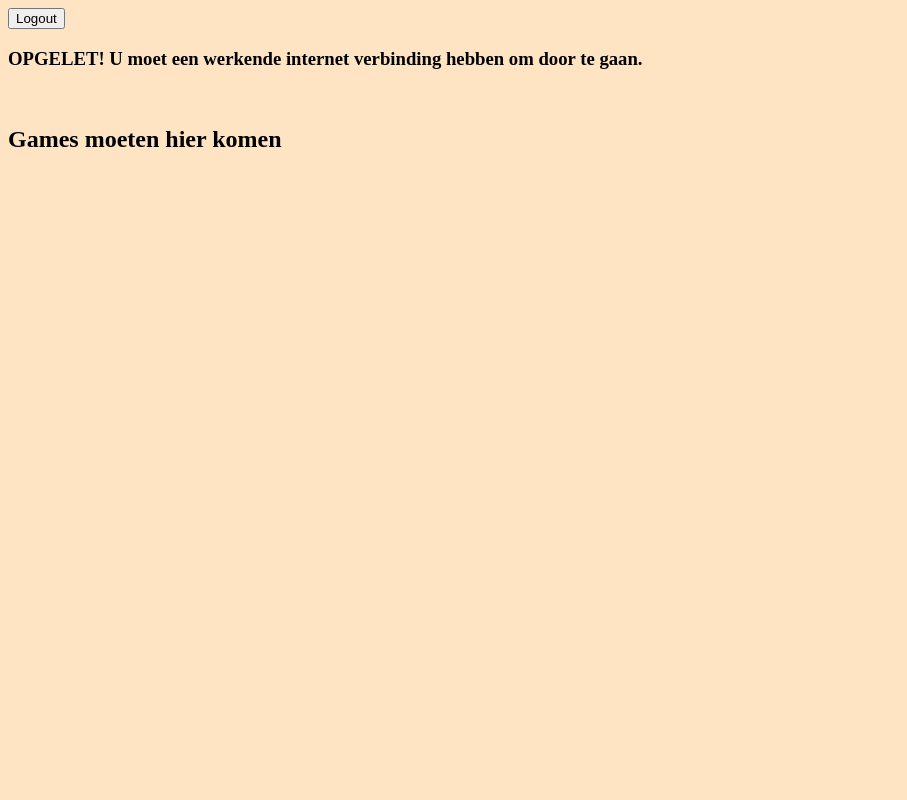
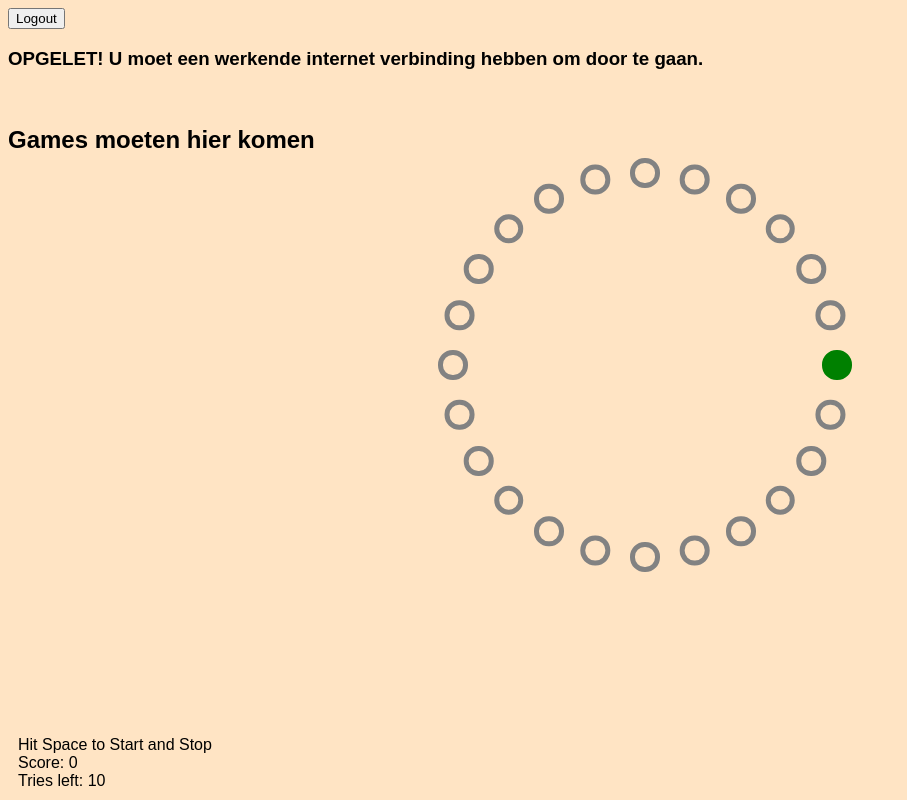
Before and after one commit to eSaniello/ThinkTank, a PHP site: page /front-end/game.php in a window 1280 px wide. Shown: the whole page, without its empty margins (0-907 px from the left). Run offline with PHP 8.4, Linux system fonts and the light colour scheme; some libraries are stand-ins or nearby versions.

Commit message:
implemented the rexlex game with a working scoring system

```diff
--- a/dbh.php
+++ b/database/dbh.php
@@ -9,8 +9,8 @@ $dbName = "thinktank";
 $connection = new mysqli($serverName, $username, $password, $dbName);
 
 // Check connection
-if ($conn->connect_error) {
-    die("Connection failed: " . $conn->connect_error);
+if ($connection->connect_error) {
+    die("Connection failed: " . $connection->connect_error);
 }
 
 echo "Connected successfully";
--- /dev/null
+++ b/front-end/game.php
@@ -0,0 +1,70 @@
+<?php
+session_start();
+?>
+
+<!DOCTYPE html>
+<html lang="en" >
+
+<head>
+  <meta charset="UTF-8">
+  <title>ThinkTank</title>
+
+
+
+      <link rel="stylesheet" href="reflex-style.css">
+      <link rel="stylesheet" href="../css/main.css">
+
+
+      <script
+        src="https://code.jquery.com/jquery-3.3.1.min.js"
+        integrity="sha256-FgpCb/KJQlLNfOu91ta32o/NMZxltwRo8QtmkMRdAu8="
+        crossorigin="anonymous">
+      </script>
+
+
+</head>
+
+<body>
+
+    <form method="post" action="game.php">
+    <button type="submit" name="logout">Logout</button>
+    </form>
+
+    <?php
+        if(isset($_SESSION["user_name"]))
+            echo "<h1>Welcome to ThinkTank ". ucfirst($_SESSION['firstname']) ." ". ucfirst($_SESSION['lastname']) . " a.k.a " . ucfirst($_SESSION['user_name']) . "</h1>";
+
+        //logout
+        if(isset($_POST["logout"])){
+            session_abort();
+            header("Location: ../index.php?logout");
+        }
+    ?>
+
+    <h3>OPGELET! U moet een werkende internet verbinding hebben om door te gaan.</h3>
+
+    <br>
+    <h2>Games moeten hier komen</h2>
+
+
+  <div id="game">
+  <div class="circle-container">
+  <div v-for="light in lights" :key="light.key" class="light" :class="{lit: light.key == lit, target: light.key == 0}"></div>
+  </div>
+  <div class="messages">
+    <div>{{messages.endGame}}</div>
+    <div>{{messages.controls}}</div>
+    <div id="score">Score: {{messages.scoreText}}</div>
+    <div>Tries left: {{messages.triesLeft}}</div>
+  </div>
+</div>
+  <script src='https://cdnjs.cloudflare.com/ajax/libs/vue/2.5.3/vue.min.js'></script>
+
+
+
+    <script  src="light-reflex-game.js"></script>
+
+
+</body>
+
+</html>
--- /dev/null
+++ b/front-end/light-reflex-game.js
@@ -0,0 +1,106 @@
+const keyCodes = {
+  SPACE: 32
+}
+
+new Vue({
+  el: "#game",
+  data: {
+    lightCount: 24,
+    intervalLength: 45, //ms
+    playing: false,
+    lights: [],
+    lit: 0,
+    interval: null,
+    score: 0,
+    tries: 10,
+    messages: {
+      controls: 'Hit Space to Start and Stop',
+      endGame: '',
+      scoreText: "0",
+      triesLeft: 10
+    }
+  },
+
+  methods: {
+    setBroadcasters () {
+      let vm = this
+      // add global keydown event listener
+      window.addEventListener('keydown', function(event) {
+        vm.$emit('keydown', event.keyCode)
+      })
+    },
+    setListeners () {
+      let vm = this
+
+      // listen to keydown events
+      vm.$on('keydown', (keyCode) => {
+         if (keyCode === keyCodes.SPACE) {
+           vm.handleKeySpace()
+         }
+      })
+    },
+    incrementLit() {
+      // cyclically increment through lights, modulo wraps to 0
+      this.lit = (this.lit + 1) % this.lights.length
+    },
+
+    handleKeySpace() {
+      if (!this.interval) {
+        // reset the lit light to the start
+        this.lit = 0
+        // set interval to light next light
+        this.interval = setInterval(this.incrementLit, this.intervalLength)
+        // clear the end game message
+        this.messages.endGame = ''
+      } else {
+        // stop and clear the interval
+        clearInterval(this.interval)
+        this.interval = null
+        //score
+        if(this.lit === 0)
+          this.score++;
+        this.messages.scoreText = this.score.toString();
+
+        this.tries--;
+        this.messages.triesLeft = this.tries;
+
+        // set the end game message
+        if(this.tries === 0){
+          this.messages.endGame = "End of game. " + "Your score is: " + this.messages.scoreText;
+          confirmBox = confirm("Game ended");
+          if(confirmBox == true){
+            console.log("Okay clicked");
+
+            //using ajax to save score in database
+              $.ajax({
+                url: "save-reflex-score.php",
+                type: "post",
+                data: { data: this.score },
+                success: function (data) {
+                  console.log(data);
+                }
+              });
+
+            this.tries = 10;
+            this.score = 0;
+          }
+          else
+            console.log("Cancel clicked");
+        }
+      }
+    }
+  },
+
+  mounted () {
+    let vm = this
+    vm.setBroadcasters()
+    vm.setListeners()
+
+    // Create an array of light objects for use with v-for
+    for (let i = 0; i < this.lightCount; i++) {
+      this.lights.push({
+        key: i,
+      })
+    }
+  }
+})
--- /dev/null
+++ b/front-end/reflex-style.css
@@ -0,0 +1,148 @@
+body {
+  font-family: sans-serif;
+}
+
+.circle-container {
+  position: relative;
+  width: 24em;
+  height: 24em;
+  padding: 0;
+  border-radius: 50%;
+  list-style: none;
+  position: absolute;
+  top: 45%;
+  left: 50%;
+  -webkit-transform: translate(-50%, -50%);
+          transform: translate(-50%, -50%);
+}
+.circle-container > * {
+  display: block;
+  position: absolute;
+  top: 50%;
+  left: 50%;
+  width: 1.2em;
+  height: 1.2em;
+  margin: -0.6em;
+}
+.circle-container > *:nth-of-type(1) {
+  -webkit-transform: rotate(0deg) translate(12em) rotate(0deg);
+          transform: rotate(0deg) translate(12em) rotate(0deg);
+}
+.circle-container > *:nth-of-type(2) {
+  -webkit-transform: rotate(15deg) translate(12em) rotate(-15deg);
+          transform: rotate(15deg) translate(12em) rotate(-15deg);
+}
+.circle-container > *:nth-of-type(3) {
+  -webkit-transform: rotate(30deg) translate(12em) rotate(-30deg);
+          transform: rotate(30deg) translate(12em) rotate(-30deg);
+}
+.circle-container > *:nth-of-type(4) {
+  -webkit-transform: rotate(45deg) translate(12em) rotate(-45deg);
+          transform: rotate(45deg) translate(12em) rotate(-45deg);
+}
+.circle-container > *:nth-of-type(5) {
+  -webkit-transform: rotate(60deg) translate(12em) rotate(-60deg);
+          transform: rotate(60deg) translate(12em) rotate(-60deg);
+}
+.circle-container > *:nth-of-type(6) {
+  -webkit-transform: rotate(75deg) translate(12em) rotate(-75deg);
+          transform: rotate(75deg) translate(12em) rotate(-75deg);
+}
+.circle-container > *:nth-of-type(7) {
+  -webkit-transform: rotate(90deg) translate(12em) rotate(-90deg);
+          transform: rotate(90deg) translate(12em) rotate(-90deg);
+}
+.circle-container > *:nth-of-type(8) {
+  -webkit-transform: rotate(105deg) translate(12em) rotate(-105deg);
+          transform: rotate(105deg) translate(12em) rotate(-105deg);
+}
+.circle-container > *:nth-of-type(9) {
+  -webkit-transform: rotate(120deg) translate(12em) rotate(-120deg);
+          transform: rotate(120deg) translate(12em) rotate(-120deg);
+}
+.circle-container > *:nth-of-type(10) {
+  -webkit-transform: rotate(135deg) translate(12em) rotate(-135deg);
+          transform: rotate(135deg) translate(12em) rotate(-135deg);
+}
+.circle-container > *:nth-of-type(11) {
+  -webkit-transform: rotate(150deg) translate(12em) rotate(-150deg);
+          transform: rotate(150deg) translate(12em) rotate(-150deg);
+}
+.circle-container > *:nth-of-type(12) {
+  -webkit-transform: rotate(165deg) translate(12em) rotate(-165deg);
+          transform: rotate(165deg) translate(12em) rotate(-165deg);
+}
+.circle-container > *:nth-of-type(13) {
+  -webkit-transform: rotate(180deg) translate(12em) rotate(-180deg);
+          transform: rotate(180deg) translate(12em) rotate(-180deg);
+}
+.circle-container > *:nth-of-type(14) {
+  -webkit-transform: rotate(195deg) translate(12em) rotate(-195deg);
+          transform: rotate(195deg) translate(12em) rotate(-195deg);
+}
+.circle-container > *:nth-of-type(15) {
+  -webkit-transform: rotate(210deg) translate(12em) rotate(-210deg);
+          transform: rotate(210deg) translate(12em) rotate(-210deg);
+}
+.circle-container > *:nth-of-type(16) {
+  -webkit-transform: rotate(225deg) translate(12em) rotate(-225deg);
+          transform: rotate(225deg) translate(12em) rotate(-225deg);
+}
+.circle-container > *:nth-of-type(17) {
+  -webkit-transform: rotate(240deg) translate(12em) rotate(-240deg);
+          transform: rotate(240deg) translate(12em) rotate(-240deg);
+}
+.circle-container > *:nth-of-type(18) {
+  -webkit-transform: rotate(255deg) translate(12em) rotate(-255deg);
+          transform: rotate(255deg) translate(12em) rotate(-255deg);
+}
+.circle-container > *:nth-of-type(19) {
+  -webkit-transform: rotate(270deg) translate(12em) rotate(-270deg);
+          transform: rotate(270deg) translate(12em) rotate(-270deg);
+}
+.circle-container > *:nth-of-type(20) {
+  -webkit-transform: rotate(285deg) translate(12em) rotate(-285deg);
+          transform: rotate(285deg) translate(12em) rotate(-285deg);
+}
+.circle-container > *:nth-of-type(21) {
+  -webkit-transform: rotate(300deg) translate(12em) rotate(-300deg);
+          transform: rotate(300deg) translate(12em) rotate(-300deg);
+}
+.circle-container > *:nth-of-type(22) {
+  -webkit-transform: rotate(315deg) translate(12em) rotate(-315deg);
+          transform: rotate(315deg) translate(12em) rotate(-315deg);
+}
+.circle-container > *:nth-of-type(23) {
+  -webkit-transform: rotate(330deg) translate(12em) rotate(-330deg);
+          transform: rotate(330deg) translate(12em) rotate(-330deg);
+}
+.circle-container > *:nth-of-type(24) {
+  -webkit-transform: rotate(345deg) translate(12em) rotate(-345deg);
+          transform: rotate(345deg) translate(12em) rotate(-345deg);
+}
+.circle-container .light {
+  display: block;
+  max-width: 100%;
+  border-radius: 50%;
+  -webkit-filter: grayscale(100%);
+          filter: grayscale(100%);
+  border: solid 5px tomato;
+  transition: .05s;
+}
+.circle-container .light.lit {
+  -webkit-filter: grayscale(0) !important;
+          filter: grayscale(0) !important;
+  background: tomato;
+}
+.circle-container .light.target {
+  -webkit-filter: grayscale(100%);
+          filter: grayscale(100%);
+  border: solid 5px green;
+  background: green;
+}
+
+.messages {
+  position: absolute;
+  bottom: 0em;
+  padding: 10px;
+}
--- a/register.php
+++ b/front-end/register.php
@@ -5,13 +5,13 @@
     <meta http-equiv="X-UA-Compatible" content="IE=edge">
     <title>Register</title>
     <meta name="viewport" content="width=device-width, initial-scale=1">
-    <link rel="stylesheet" type="text/css" media="screen" href="main.css" />
+    <link rel="stylesheet" type="text/css" media="screen" href="../css/main.css" />
 </head>
 <body class='index_body'>
 
     <div align="center">
 
-    <form method="POST" action="register-php.php" class="form">
+    <form method="POST" action="../backend/register-php.php" class="form">
         <h1>Register</h1>
         <br>
         <?php
--- a/game.php
+++ /dev/null
@@ -1,37 +0,0 @@
-<?php
-session_start();
-?>
-
-<!DOCTYPE html>
-<html>
-<head>
-    <meta charset="utf-8" />
-    <meta http-equiv="X-UA-Compatible" content="IE=edge">
-    <title>Think Tank</title>
-    <meta name="viewport" content="width=device-width, initial-scale=1">
-    <link rel="stylesheet" type="text/css" media="screen" href="main.css" />
-</head>
-<body>
-
-    <form method="post" action="game.php">
-    <button type="submit" name="logout">Logout</button>
-    </form>
-
-    <?php
-        if(isset($_SESSION["user_name"]))
-            echo "<h1>Welcome to ThinkTank ". ucfirst($_SESSION['firstname']) ." ". ucfirst($_SESSION['lastname']) . " a.k.a " . ucfirst($_SESSION['user_name']) . "</h1>";
-
-        //logout
-        if(isset($_POST["logout"])){
-            session_abort();
-            header("Location: index.php?logout");
-        }
-    ?>
-
-    <h3>OPGELET! U moet een werkende internet verbinding hebben om door te gaan.</h3>
-
-    <br>
-    <h2>Games moeten hier komen</h2>
-
-</body>
-</html>
--- a/index.php
+++ b/index.php
@@ -5,13 +5,13 @@
     <meta http-equiv="X-UA-Compatible" content="IE=edge">
     <title>||ThinkTank|| Log In/Register</title>
     <meta name="viewport" content="width=device-width, initial-scale=1">
-    <link rel="stylesheet" type="text/css" media="screen" href="main.css" />
+    <link rel="stylesheet" type="text/css" media="screen" href="css/main.css" />
 </head>
 <body class= "index_body">
 
     <div align="center">
 
-    <form method="POST" action="login.php" class="form">
+    <form method="POST" action="backend/login.php" class="form">
         <h1>Log in</h1>
         <br>
         <?php
```
Also changed, not shown: backend/login.php (renamed from login.php, +6 -6 lines), backend/register-php.php (renamed from register-php.php, +5 -5 lines), database/thinktank.sql (renamed from thinktank.sql, +39 -3 lines), front-end/save-reflex-score.php (added, +19 -0 lines), front-end/style.scss (added, +79 -0 lines), css/main.css (renamed from main.css).
